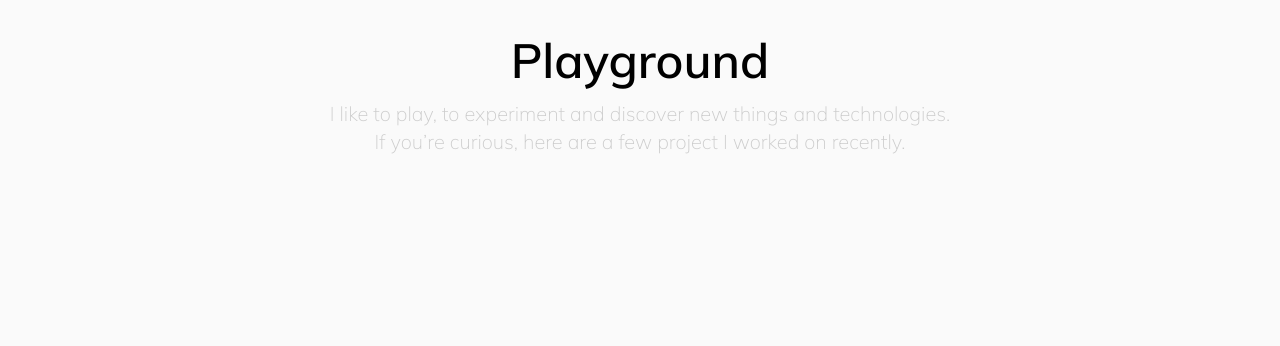
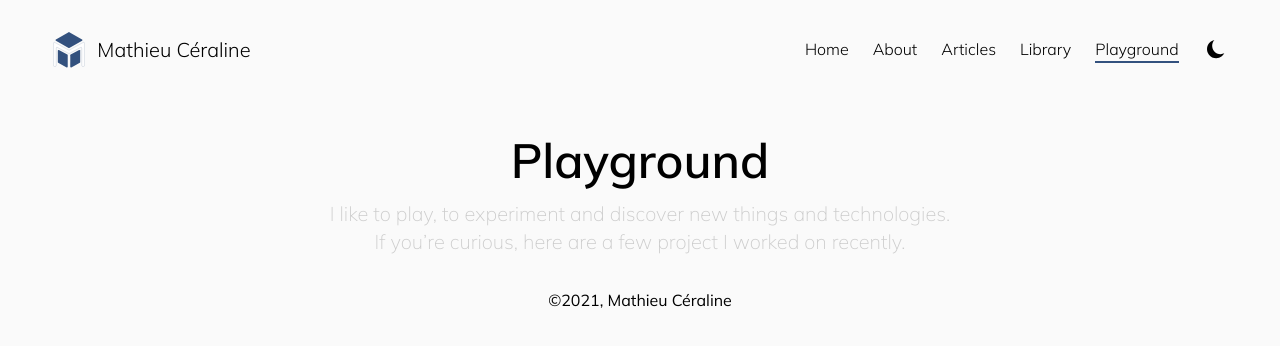
Before and after one commit to mathcrln/mathcrln.com, a Next.js app: page /playground in a window 1280 px wide. Shown: the top 346 px of the page. Built offline with nearby package versions, Linux system fonts and the light colour scheme.

Commit message:
Moving layout inside pages

```diff
--- a/src/pages/about.tsx
+++ b/src/pages/about.tsx
@@ -1,6 +1,7 @@
 import Head from 'next/head';
 import Container from '@/layout/Container';
 import Layout from '@/layout/Layout';
+
 export default function About({ theme, toggleTheme }: { theme: any; toggleTheme: any }): JSX.Element {
 	return (
 		<Layout theme={theme} toggleTheme={toggleTheme}>
--- a/src/pages/articles.tsx
+++ b/src/pages/articles.tsx
@@ -1,9 +1,10 @@
 import Head from 'next/head';
 import Container from '@/layout/Container';
+import Layout from '@/layout/Layout';
 
-export default function Library(): JSX.Element {
+export default function Articles({ theme, toggleTheme }: { theme: any; toggleTheme: any }): JSX.Element {
 	return (
-		<div>
+		<Layout theme={theme} toggleTheme={toggleTheme}>
 			<Head>
 				<title>Articles | Mathieu Céraline</title>
 				<meta name='description' content='Generated by create next app' />
@@ -12,6 +13,6 @@ export default function Library(): JSX.Element {
 					<h1>Articles</h1>
 				</Container>
 			</Head>
-		</div>
+		</Layout>
 	);
 }
--- a/src/pages/library.tsx
+++ b/src/pages/library.tsx
@@ -1,9 +1,10 @@
 import Head from 'next/head';
 import Container from '@/layout/Container';
+import Layout from '@/layout/Layout';
 
-export default function Library(): JSX.Element {
+export default function Library({ theme, toggleTheme }: { theme: any; toggleTheme: any }): JSX.Element {
 	return (
-		<div>
+		<Layout theme={theme} toggleTheme={toggleTheme}>
 			<Head>
 				<title>Library | Mathieu Céraline</title>
 				<meta name='description' content='Generated by create next app' />
@@ -17,6 +18,6 @@ export default function Library(): JSX.Element {
 					</p>
 				</div>
 			</Container>
-		</div>
+		</Layout>
 	);
 }
--- a/src/pages/playground.tsx
+++ b/src/pages/playground.tsx
@@ -1,9 +1,10 @@
 import Head from 'next/head';
 import Container from '@/layout/Container';
+import Layout from '@/layout/Layout';
 
-export default function Playground(): JSX.Element {
+export default function Playground({ theme, toggleTheme }: { theme: any; toggleTheme: any }): JSX.Element {
 	return (
-		<div>
+		<Layout theme={theme} toggleTheme={toggleTheme}>
 			<Head>
 				<title>Playground | Mathieu Céraline</title>
 				<meta name='description' content='Generated by create next app' />
@@ -18,6 +19,6 @@ export default function Playground(): JSX.Element {
 					</p>
 				</div>
 			</Container>
-		</div>
+		</Layout>
 	);
 }
```
